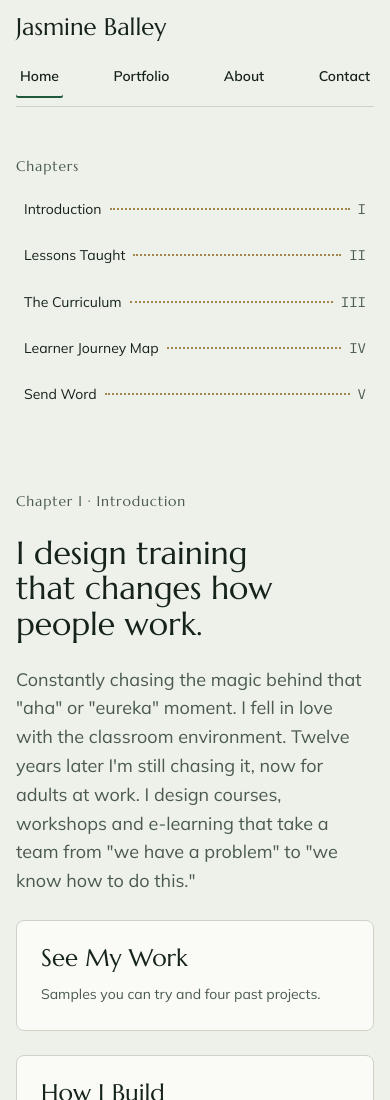
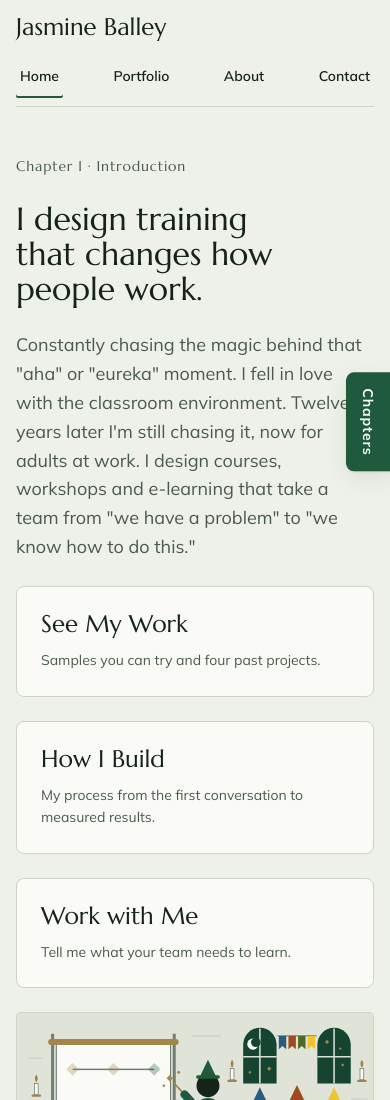
Before and after one commit to jballey/jballeywebsite, a plain HTML site: page index.html in a window 390 px wide. Shown: the top 1100 px of the page. Drawn offline with Linux system fonts and the light colour scheme.

Commit message:
Start phone pages with Chapter I; move Chapters into a side panel
On phones the Chapters list is replaced by a Chapters tab on the right edge
that opens the list in a side panel (Home, Portfolio, About). The chapter
being read is highlighted in the list on every screen size.

Co-Authored-By: Claude Opus 5.5 <noreply@anthropic.com>
Claude-Session: https://claude.ai/code/session_015btTdVCxD79tE2pTEoe7jj

```diff
--- a/about.html
+++ b/about.html
@@ -323,6 +323,7 @@
   <ul>
     <li><a class="link link-standalone" href="https://www.linkedin.com/in/jasmine-balley/" target="_blank" rel="noopener">LinkedIn</a></li>
   </ul>
+  <script src="chapters.js" defer></script>
 </footer>
   </div></div>
 </div>
--- /dev/null
+++ b/chapters.js
@@ -0,0 +1,61 @@
+/* Chapters on phones: a tab on the right edge opens the chapter list in a side panel.
+   On wider screens the list sits in the left column and the tab stays hidden. */
+(function () {
+  var toc = document.querySelector('.g12 > aside .toc');
+  if (!toc || typeof HTMLDialogElement === 'undefined') { return; }
+  var aside = toc.parentElement;
+
+  var tab = document.createElement('button');
+  tab.type = 'button';
+  tab.className = 'toc-tab';
+  tab.textContent = 'Chapters';
+  tab.setAttribute('aria-haspopup', 'dialog');
+  tab.hidden = true;
+
+  var drawer = document.createElement('dialog');
+  drawer.className = 'toc-drawer';
+  drawer.setAttribute('aria-labelledby', 'toc-drawer-h');
+  drawer.innerHTML = '<div class="toc-drawer-head"><h2 id="toc-drawer-h">Chapters</h2>' +
+    '<button type="button" class="btn btn-secondary btn-sm">Close</button></div>';
+  var list = document.createElement('nav');
+  list.className = 'toc';
+  list.setAttribute('aria-label', 'Chapters');
+  list.appendChild(toc.querySelector('ol').cloneNode(true));
+  drawer.appendChild(list);
+
+  document.body.appendChild(tab);
+  document.body.appendChild(drawer);
+
+  tab.addEventListener('click', function () { drawer.showModal(); });
+  drawer.querySelector('.toc-drawer-head button').addEventListener('click', function () { drawer.close(); });
+  drawer.addEventListener('click', function (e) {
+    if (e.target === drawer) { drawer.close(); }          /* tap on the dimmed page */
+    if (e.target.closest('a')) { drawer.close(); }         /* chapter chosen: close, then jump */
+  });
+
+  function sync() {
+    var phone = getComputedStyle(aside).display === 'none';
+    tab.hidden = !phone;
+    if (!phone && drawer.open) { drawer.close(); }
+  }
+  sync();
+  window.addEventListener('resize', sync);
+
+  /* Mark the chapter being read in both lists */
+  var links = document.querySelectorAll('.toc a[href^="#"]');
+  var chapters = Array.prototype.map.call(toc.querySelectorAll('a[href^="#"]'), function (a) {
+    return document.getElementById(a.getAttribute('href').slice(1));
+  }).filter(Boolean);
+  function mark() {
+    var current = chapters[0];
+    chapters.forEach(function (c) { if (c.getBoundingClientRect().top <= window.innerHeight * 0.35) { current = c; } });
+    links.forEach(function (a) {
+      if (a.getAttribute('href') === '#' + current.id) { a.setAttribute('aria-current', 'location'); }
+      else { a.removeAttribute('aria-current'); }
+    });
+  }
+  if (chapters.length) {
+    mark();
+    window.addEventListener('scroll', mark, { passive: true });
+  }
+})();
--- a/index.html
+++ b/index.html
@@ -241,6 +241,7 @@
   <ul>
     <li><a class="link link-standalone" href="https://www.linkedin.com/in/jasmine-balley/" target="_blank" rel="noopener">LinkedIn</a></li>
   </ul>
+  <script src="chapters.js" defer></script>
 </footer>
   </div></div>
 </div>
--- a/site.css
+++ b/site.css
@@ -167,6 +167,34 @@ a.card:hover, .card:has(a):hover { border-color: var(--color-border); box-shadow
 .toc .num { grid-column: 3; grid-row: 1; font-family: var(--font-mono); color: var(--color-text-muted); font-variant-numeric: tabular-nums; }
 .toc a:hover { background: var(--color-surface-hover); }
 .toc a:active { background: var(--color-surface-sunken); }
+.toc a[aria-current] { background: var(--color-surface-sunken); font-weight: var(--weight-bold); }
+
+/* Chapters on phones: the list moves into a side panel, opened from a tab on the right edge */
+.g12 > aside { display: none; }
+@container (min-width: 48em) { .g12 > aside { display: block; } }
+.toc-tab {
+  position: fixed; right: 0; top: 50%; transform: translateY(-50%); z-index: var(--z-sticky);
+  writing-mode: vertical-rl; min-width: var(--hit-min); min-height: calc(var(--hit-min) * 2);
+  padding: var(--space-4) var(--space-3); padding-right: calc(var(--space-3) + env(safe-area-inset-right, 0px));
+  border: 0; border-radius: var(--radius-lg) 0 0 var(--radius-lg);
+  background: var(--color-accent); color: var(--color-accent-contrast); box-shadow: var(--shadow-1);
+  font-family: var(--font-body); font-size: var(--text-2); font-weight: var(--weight-bold); letter-spacing: var(--tracking-label);
+  cursor: pointer; transition: background var(--duration-hover) var(--ease);
+}
+.toc-tab:hover { background: var(--color-accent-hover); }
+.toc-tab:active { background: var(--color-accent-active); }
+.toc-tab:focus-visible { outline: var(--focus-width) solid var(--color-focus); outline-offset: var(--focus-width); }
+.toc-drawer {
+  position: fixed; inset: 0 0 0 auto; margin: 0; width: 80%; max-width: var(--measure); height: 100%; max-height: 100%;
+  border: 0; padding: calc(var(--space-6) + env(safe-area-inset-top, 0px)) calc(var(--space-4) + env(safe-area-inset-right, 0px)) var(--space-6) var(--space-4);
+  background: var(--color-surface); color: var(--color-text); box-shadow: var(--shadow-1); overflow-y: auto;
+}
+.toc-drawer[open] { animation: toc-in var(--duration-state) var(--ease); }
+.toc-drawer::backdrop { background: var(--color-scrim); }
+@keyframes toc-in { from { transform: translateX(100%); } }
+.toc-drawer-head { display: flex; align-items: center; justify-content: space-between; gap: var(--space-4); padding-bottom: var(--space-4); }
+.toc-drawer-head h2 { font-family: var(--font-display); font-weight: var(--display-weight); font-size: var(--text-5); }
+.toc-drawer .toc { padding-block: 0; position: static; }
 
 /* Chapters */
 .chapter { display: grid; gap: var(--space-5); padding-block: var(--space-8); scroll-margin-top: var(--space-5); position: relative; border-top: var(--border-width) solid var(--color-border-subtle); }
--- a/tokens.css
+++ b/tokens.css
@@ -56,6 +56,7 @@
   --color-house-mentorship: #4d6a26;
   --color-house-evidence: #f0c330;
   --color-house-evidence-ink: #16231b;
+  --color-scrim: rgb(22 35 27 / 0.45);
   --color-linkedin: #0a66c2; /* LinkedIn brand blue, icon only */
   --color-house-ink: #fafbf7;
 
```
Also changed, not shown: elearning-grading.html (+1 -0 lines), portfolio.html (+1 -0 lines).
